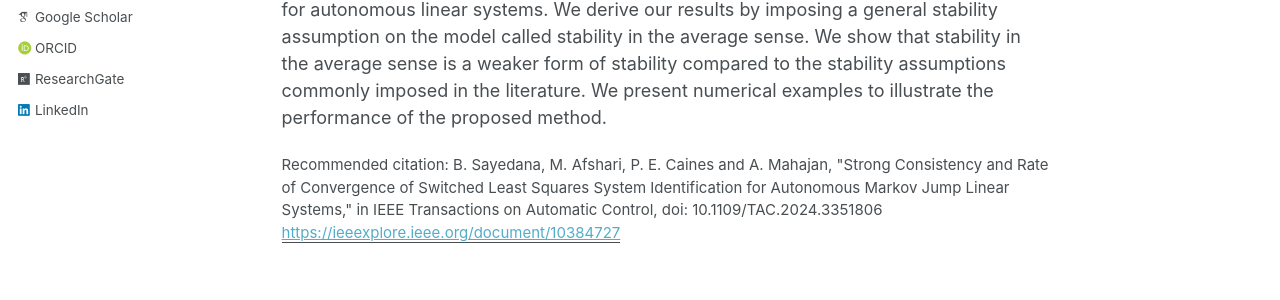
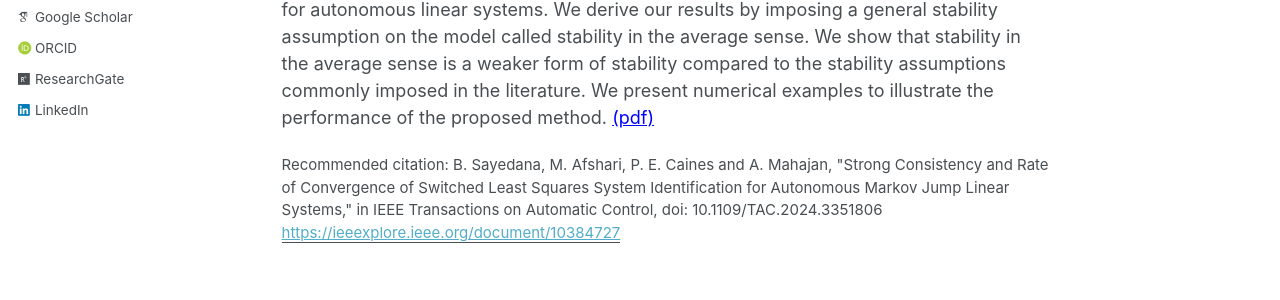
Before and after one commit to bornasayedana/bornasayedana.github.io, a Jekyll site: the page built from _publications/strong_consistency.md, in a window 1280 px wide and 1398 px high. Shown: the part 452-752 px from the top of the window. Built offline with Jekyll 4.4.1, drawn with Linux system fonts in a browser that asks for light colours; some web fonts are replaced.

Commit message:
Update strong_consistency.md

```diff
--- a/_publications/strong_consistency.md
+++ b/_publications/strong_consistency.md
@@ -8,4 +8,4 @@ venue: 'IEEE Transactions on Automatic Control'
 paperurl: 'https://ieeexplore.ieee.org/document/10384727'
 citation: 'B. Sayedana, M. Afshari, P. E. Caines and A. Mahajan, "Strong Consistency and Rate of Convergence of Switched Least Squares System Identification for Autonomous Markov Jump Linear Systems," in IEEE Transactions on Automatic Control, doi: 10.1109/TAC.2024.3351806'
 ---
-In this paper, we investigate the problem of system identification for autonomous Markov jump linear systems (MJS) with complete state observations. We propose switched least squares method for identification of MJS, show that this method is strongly consistent, and derive data-dependent and data-independent rates of convergence. In particular, our data-independent rate of convergence shows that, almost surely, the system identification error is O(\sqrt{\log(T)/T}) where T is the time horizon. These results show that switched least squares method for MJS has the same rate of convergence as least squares method for autonomous linear systems. We derive our results by imposing a general stability assumption on the model called stability in the average sense. We show that stability in the average sense is a weaker form of stability compared to the stability assumptions commonly imposed in the literature. We present numerical examples to illustrate the performance of the proposed method.
+In this paper, we investigate the problem of system identification for autonomous Markov jump linear systems (MJS) with complete state observations. We propose switched least squares method for identification of MJS, show that this method is strongly consistent, and derive data-dependent and data-independent rates of convergence. In particular, our data-independent rate of convergence shows that, almost surely, the system identification error is O(\sqrt{\log(T)/T}) where T is the time horizon. These results show that switched least squares method for MJS has the same rate of convergence as least squares method for autonomous linear systems. We derive our results by imposing a general stability assumption on the model called stability in the average sense. We show that stability in the average sense is a weaker form of stability compared to the stability assumptions commonly imposed in the literature. We present numerical examples to illustrate the performance of the proposed method. <a href="https://bornasayedana.github.io/public-files/Strong_Consistency.pdf" style="color: blue; text-decoration: underline;">(pdf)</a>
```
